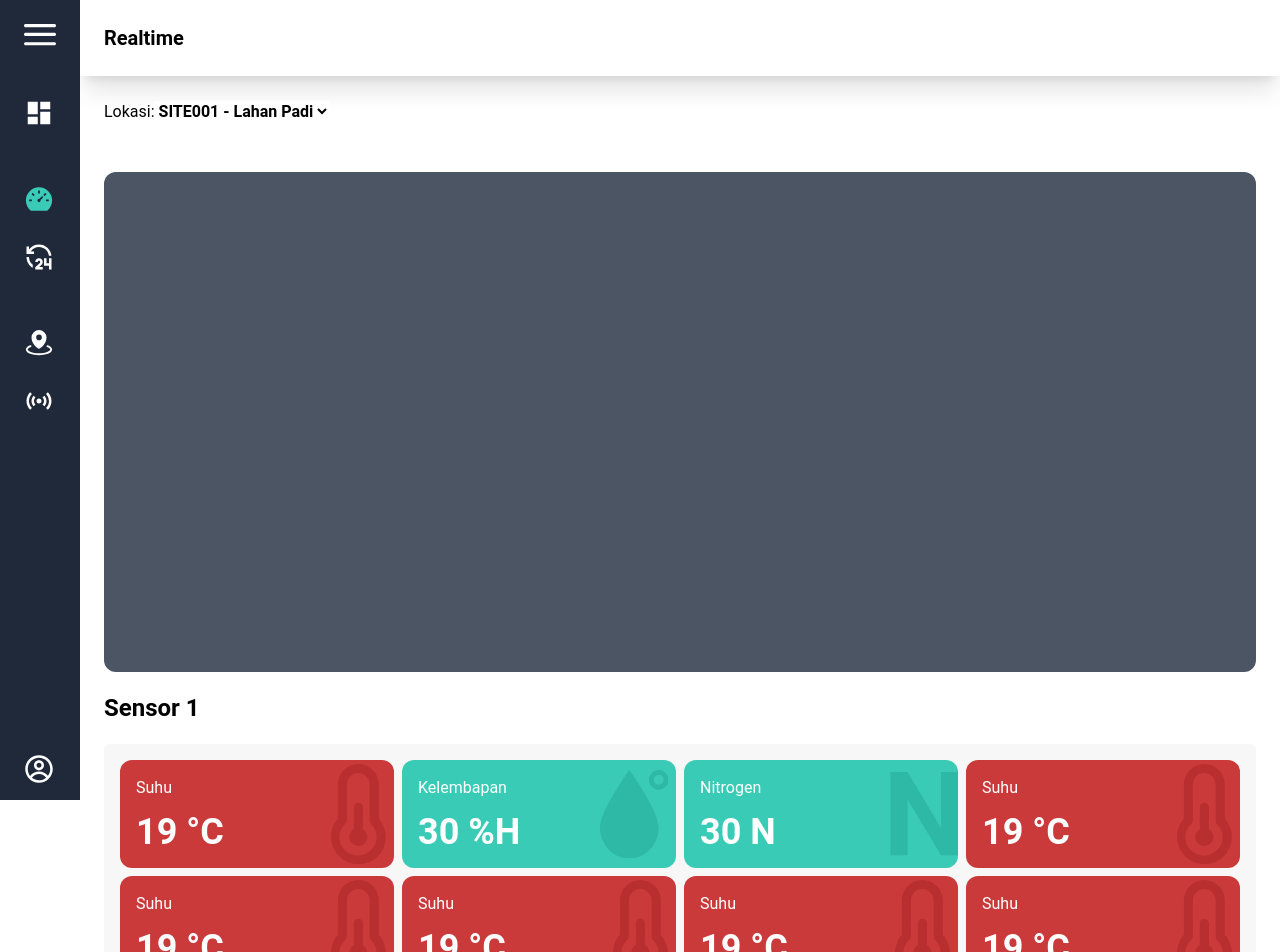
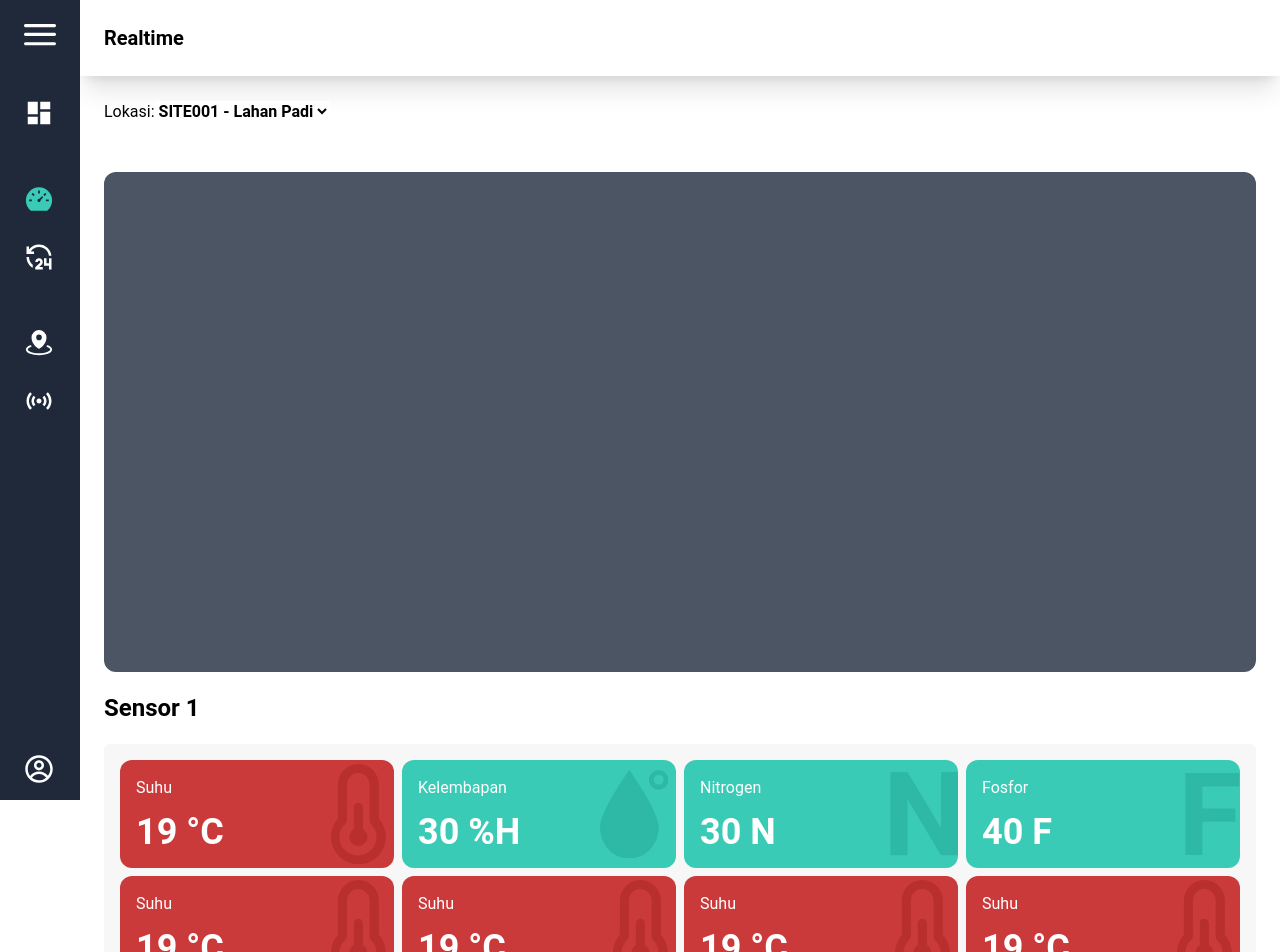
Before and after one commit to shalmanrafli30/agrosmart-system, a Next.js app: page /realtime in a window 1280 px wide. Shown: the top 952 px of the page. Built offline with nearby package versions, Linux system fonts and the light colour scheme.

Commit message:
add indikator fosfor

```diff
--- /dev/null
+++ b/src/app/Components/indikator/indikatorFosfor.tsx
@@ -0,0 +1,32 @@
+import React from 'react'
+import Fosfor from "../../assets/F.svg";
+
+interface indikatorFosforProps {
+    fosfor: number;
+    batasAtas: number;
+    batasBawah: number;
+}
+
+const indikatorFosfor: React.FC<indikatorFosforProps> = ({ fosfor, batasAtas, batasBawah}) => {
+    const bgColor =
+        fosfor > batasAtas || fosfor < batasBawah ? 'bg-warning' :
+        'bg-primary';
+
+    const bgIcon =
+        fosfor > batasAtas || fosfor < batasBawah ? 'text-warningSecondary' :
+        'text-secondary';
+
+    return (
+        <div className={`${bgColor} w-full h-auto p-4 text-white rounded-xl relative overflow-hidden`}>
+            <div className="absolute inset-0 flex items-center justify-end z-0">
+                <Fosfor className={`${bgIcon} w-1/5`} />
+            </div>
+            <div className='relative z-10'>
+                <h5 className="mb-3">Fosfor</h5>
+                <span className="font-bold text-4xl">{fosfor} F</span>
+            </div>
+        </div>
+    )
+}
+
+export default indikatorFosfor
--- a/src/app/Components/sensorRealtime.tsx
+++ b/src/app/Components/sensorRealtime.tsx
@@ -2,14 +2,16 @@ import React from 'react';
 import IndikatorSuhu from './indikator/indikatorSuhu';
 import IndikatorKelembapan from './indikator/indikatorKelembapan';
 import IndikatorNitrogen from './indikator/indikatorNitrogen';
+import IndikatorFosfor from './indikator/indikatorFosfor';
 
 interface SensorRealtimeProps {
     suhu: number;
     humid: number;
     nitrogen: number;
+    fosfor: number;
 }
 
-const SensorRealtime: React.FC<SensorRealtimeProps> = ({ suhu, humid, nitrogen }) => {
+const SensorRealtime: React.FC<SensorRealtimeProps> = ({ suhu, humid, nitrogen, fosfor }) => {
     return (
         <div className="mt-5">
             <h3 className="font-bold text-2xl mb-5">Sensor 1</h3>
@@ -18,7 +20,7 @@ const SensorRealtime: React.FC<SensorRealtimeProps> = ({ suhu, humid, nitrogen }
                 <IndikatorSuhu suhu={suhu} batasAtas={50} batasBawah={20}/>
                 <IndikatorKelembapan humid={humid} batasAtas={50} batasBawah={20}/>
                 <IndikatorNitrogen nitrogen={nitrogen} batasAtas={40} batasBawah={20} />
-                <IndikatorSuhu suhu={suhu} batasAtas={50} batasBawah={20}/>
+                <IndikatorFosfor fosfor={fosfor} batasAtas={50} batasBawah={20}/>
                 <IndikatorSuhu suhu={suhu} batasAtas={50} batasBawah={20}/>
                 <IndikatorSuhu suhu={suhu} batasAtas={50} batasBawah={20}/>
                 <IndikatorSuhu suhu={suhu} batasAtas={50} batasBawah={20}/>
--- a/src/app/realtime/page.tsx
+++ b/src/app/realtime/page.tsx
@@ -12,7 +12,7 @@ export default function Realtime() {
             <div className="bg-gray-600 flex-grow-[3] h-[500px] rounded-xl max-w-screen-2xl">
 
             </div>
-            <SensorRealtime suhu={19} humid={30} nitrogen={30}/>
+            <SensorRealtime suhu={19} humid={30} nitrogen={30} fosfor={40}/>
         </div>
     )
 }
```
